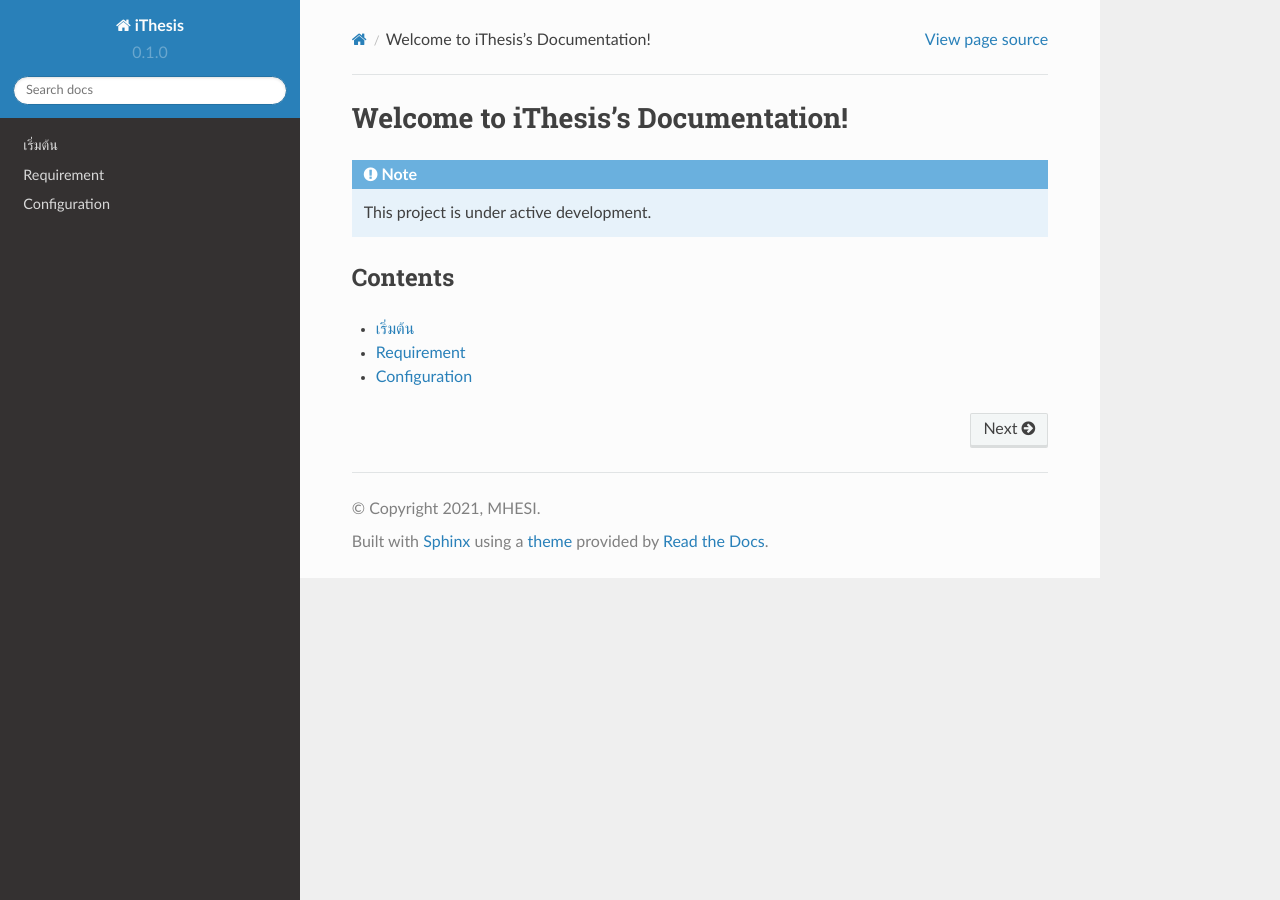
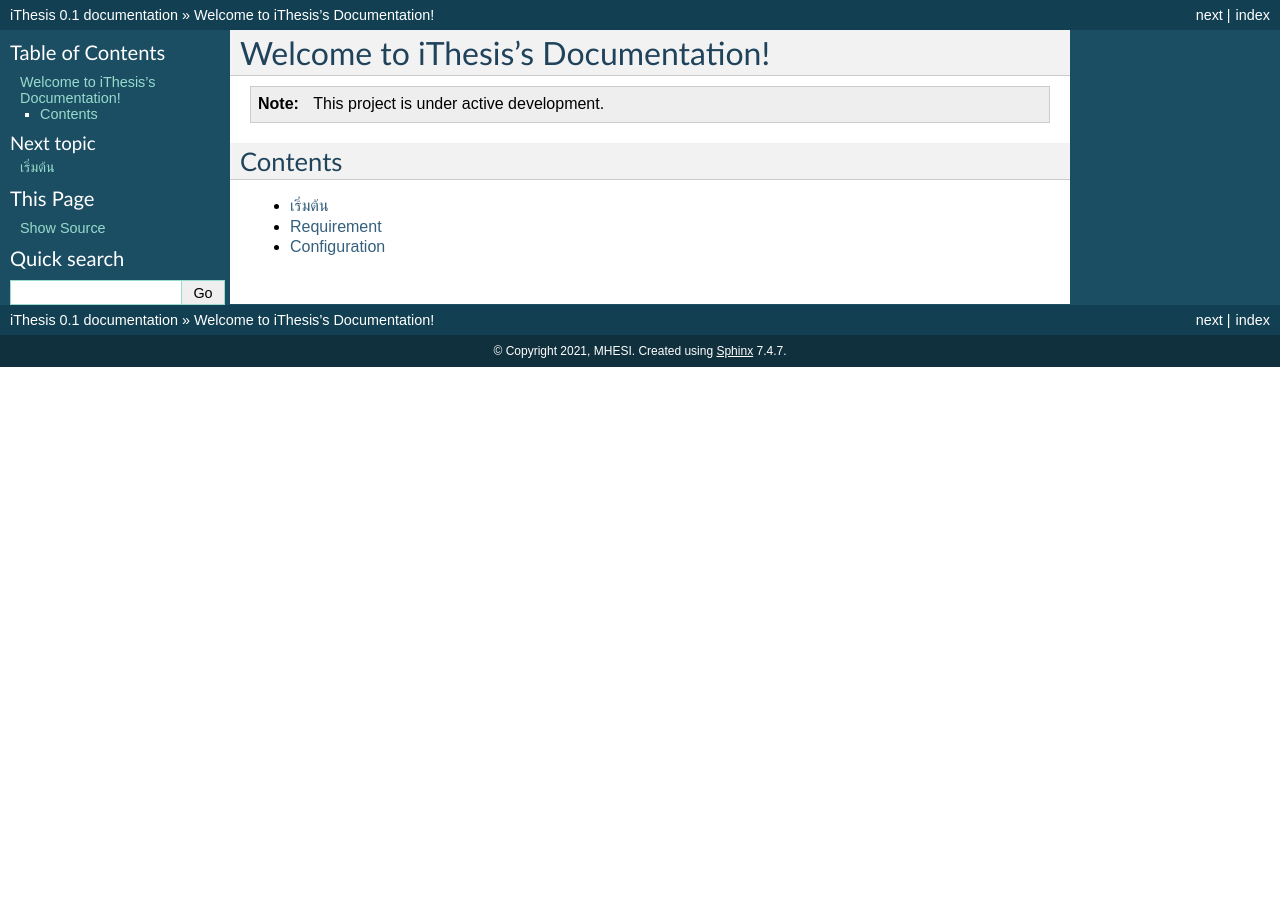
Before and after one commit to woraponwong/ithesis-knowledge-base, a Sphinx documentation site: the page built from docs/source/index.rst, in a window 1280 px wide. Built offline with Sphinx 7.4.7, drawn with Linux system fonts in a browser that asks for light colours; some of the changed lines change nothing that is shown.

Commit message:
Update config (test)

```diff
--- a/docs/source/conf.py
+++ b/docs/source/conf.py
@@ -20,25 +20,8 @@
     'sphinx.ext.intersphinx',
 ]
 
-latex_engine = 'xelatex'
-latex_use_xindy = False
-latex_elements = {
-    # 'pointsize': '10pt',
-    'papersize': 'a4paper',
-    'preamble': '\\usepackage[UTF8]{ctex}\n',
-}
-
-# Grouping the document tree into LaTeX files. List of tuples
-# (source start file, target name, title,
-#  author, documentclass [howto, manual, or own class]).
-# latex_documents = [
-#   ('index', 'phpMyAdmin.tex', u'phpMyAdmin Documentation',
-#    u'The phpMyAdmin devel team', 'manual'),
-# ]
-
-# The name of an image file (relative to this directory) to place at the top of
-# the title page.
-#latex_logo = None
+# The encoding of source files.
+source_encoding = 'utf-8-sig'
 
 intersphinx_mapping = {
     'python': ('https://docs.python.org/3/', None),
@@ -48,9 +31,154 @@
 
 templates_path = ['_templates']
 
-# -- Options for HTML output
+# -- Options for LaTeX output ---------------------------------------------
 
-html_theme = 'sphinx_rtd_theme'
+latex_engine = 'xelatex'
+latex_use_xindy = False
+latex_elements = {
+    # 'pointsize': '10pt',
+    'papersize': 'a4paper',
+    'preamble': r'''
+        \usepackage[UTF8]{ctex}
+        \usepackage{charter}
+        \usepackage[defaultsans]{lato}
+        \usepackage{inconsolata}
+    ''',
+}
 
-# -- Options for EPUB output
+# Grouping the document tree into LaTeX files. List of tuples
+# (source start file, target name, title,
+#  author, documentclass [howto, manual, or own class]).
+# latex_documents = []
+
+# The name of an image file (relative to this directory) to place at the top of
+# the title page.
+#latex_logo = None
+
+# -- Options for HTML output ---------------------------------------------------
+
+# The theme to use for HTML and HTML Help pages.  See the documentation for
+# a list of builtin themes.
+html_theme = 'default'
+
+# Theme options are theme-specific and customize the look and feel of a theme
+# further.  For a list of options available for each theme, see the
+# documentation.
+#html_theme_options = {}
+
+# Add any paths that contain custom themes here, relative to this directory.
+#html_theme_path = []
+
+# The name for this set of Sphinx documents.  If None, it defaults to
+# "<project> v<release> documentation".
+#html_title = None
+
+# A shorter title for the navigation bar.  Default is the same as html_title.
+#html_short_title = None
+
+# The name of an image file (relative to this directory) to place at the top
+# of the sidebar.
+#html_logo = None
+
+# The name of an image file (within the static path) to use as favicon of the
+# docs.  This file should be a Windows icon file (.ico) being 16x16 or 32x32
+# pixels large.
+#html_favicon = None
+
+# Add any paths that contain custom static files (such as style sheets) here,
+# relative to this directory. They are copied after the builtin static files,
+# so a file named "default.css" will overwrite the builtin "default.css".
+#html_static_path = ['_static']
+
+# Add any extra paths that contain custom files (such as robots.txt or
+# .htaccess) here, relative to this directory. These files are copied
+# directly to the root of the documentation.
+#html_extra_path = []
+
+# If not '', a 'Last updated on:' timestamp is inserted at every page bottom,
+# using the given strftime format.
+#html_last_updated_fmt = '%b %d, %Y'
+
+# If true, SmartyPants will be used to convert quotes and dashes to
+# typographically correct entities.
+#html_use_smartypants = True
+
+# Custom sidebar templates, maps document names to template names.
+#html_sidebars = {}
+
+# Additional templates that should be rendered to pages, maps page names to
+# template names.
+#html_additional_pages = {}
+
+# If false, no module index is generated.
+#html_domain_indices = True
+
+# If false, no index is generated.
+#html_use_index = True
+
+# If true, the index is split into individual pages for each letter.
+#html_split_index = False
+
+# If true, links to the reST sources are added to the pages.
+#html_show_sourcelink = True
+
+# If true, "Created using Sphinx" is shown in the HTML footer. Default is True.
+#html_show_sphinx = True
+
+# If true, "(C) Copyright ..." is shown in the HTML footer. Default is True.
+#html_show_copyright = True
+
+# If true, an OpenSearch description file will be output, and all pages will
+# contain a <link> tag referring to it.  The value of this option must be the
+# base URL from which the finished HTML is served.
+#html_use_opensearch = ''
+
+# This is the file name suffix for HTML files (e.g. ".xhtml").
+#html_file_suffix = None
+
+# Output file base name for HTML help builder.
+htmlhelp_basename = 'iThesisKnowledgeBase'
+
+# -- Options for Epub output ---------------------------------------------------
+
+# Bibliographic Dublin Core info.
+epub_title = u'iThesis Knowledge Base'
+epub_author = u'Facgure Company Limited'
+epub_publisher = u'Facgure Company Limited'
+epub_copyright = copyright
+
+# The language of the text. It defaults to the language option
+# or en if the language is not set.
+#epub_language = ''
+
+# The scheme of the identifier. Typical schemes are ISBN or URL.
+#epub_scheme = ''
+
+# The unique identifier of the text. This can be a ISBN number
+# or the project homepage.
+#epub_identifier = ''
+
+# A unique identification for the text.
+#epub_uid = ''
+
+# A tuple containing the cover image and cover page html template filenames.
+#epub_cover = ()
+
+# HTML files that should be inserted before the pages created by sphinx.
+# The format is a list of tuples containing the path and title.
+#epub_pre_files = []
+
+# HTML files shat should be inserted after the pages created by sphinx.
+# The format is a list of tuples containing the path and title.
+#epub_post_files = []
+
+# A list of files that should not be packed into the epub file.
+#epub_exclude_files = []
+
+# The depth of the table of contents in toc.ncx.
+#epub_tocdepth = 3
+
+# Allow duplicate toc entries.
+#epub_tocdup = True
+
 epub_show_urls = 'footnote'
```
